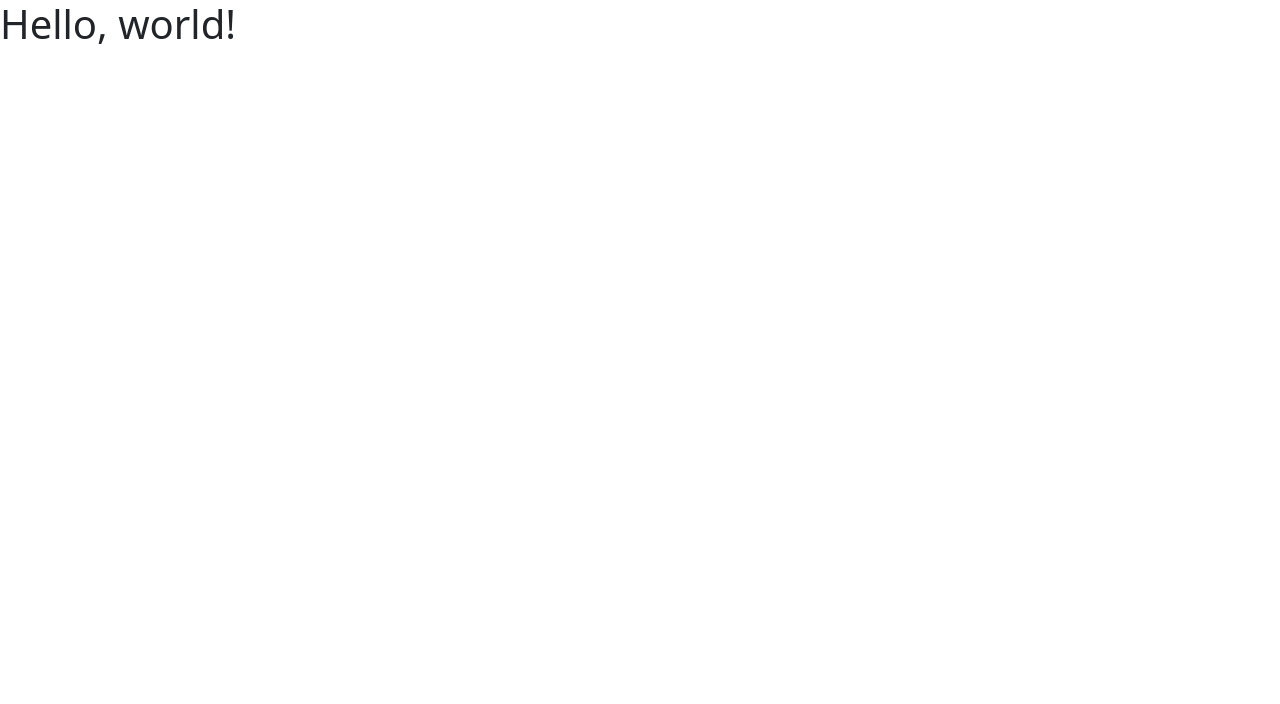
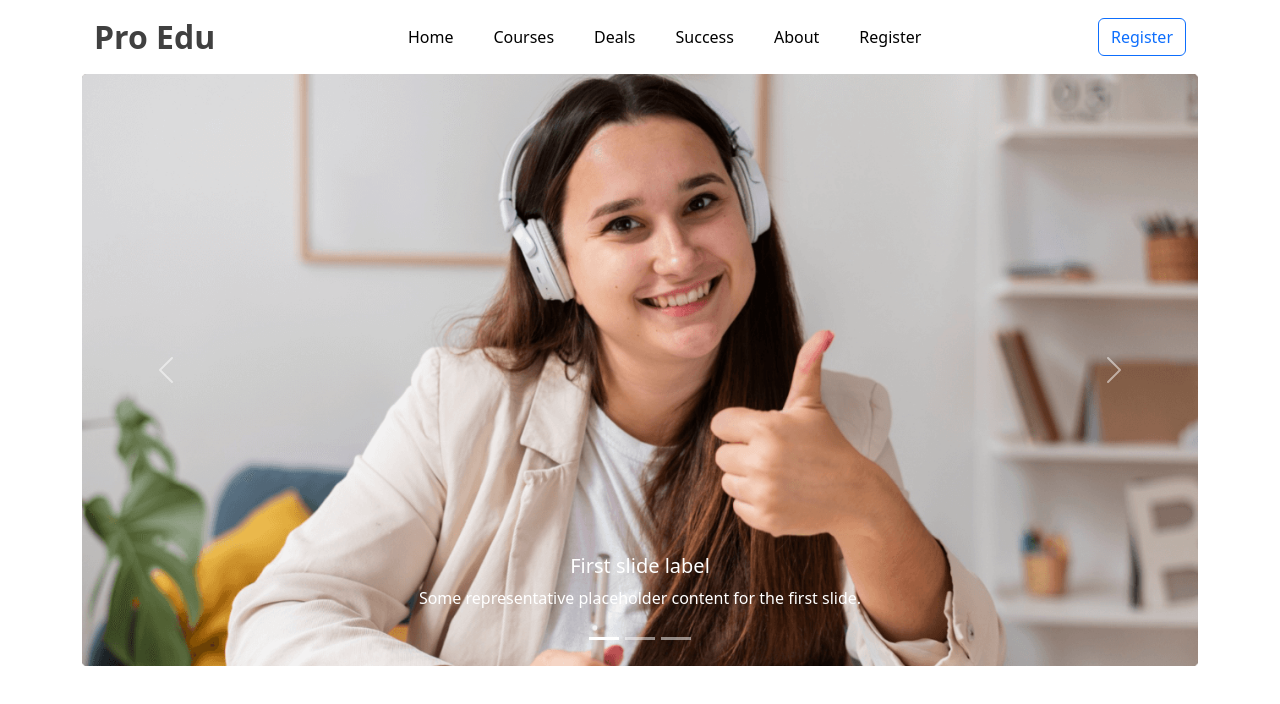
Before and after one commit to MozzammelRidoy/EdTech, a plain HTML site: page index.html in a window 1280 px wide. Drawn offline with nearby package versions, Linux system fonts and the light colour scheme; a web font is replaced by a local one.

Commit message:
Navbar Complete

```diff
--- a/index.html
+++ b/index.html
@@ -6,25 +6,108 @@
     <title>EdTech IT </title>
     <!-- Bootstrap Connect  -->
     <link href="https://cdn.jsdelivr.net/npm/bootstrap@5.3.0/dist/css/bootstrap.min.css" rel="stylesheet" integrity="sha384-9ndCyUaIbzAi2FUVXJi0CjmCapSmO7SnpJef0486qhLnuZ2cdeRhO02iuK6FUUVM" crossorigin="anonymous">
+
+    <!-- font family -->
+    <link href="https://fonts.googleapis.com/css2?family=Agdasima&family=Great+Vibes&family=Lobster&family=Rubik&family=Ubuntu&family=Yanone+Kaffeesatz&display=swap" rel="stylesheet">
   </head>
-  <body>
+  <body class="font-family: 'Yanone Kaffeesatz', sans-serif;">
+    <!-- Heading part  -->
+    <header class="container">
+      <!-- Nav Bar Section  -->
+
+        <section>
+          <nav class="navbar navbar-expand-lg">
+            <div class="container-fluid">
+              <a class="navbar-brand fs-2 fw-semibold text-black text-opacity-75" href="#">Pro Edu</a>
+              <button class="navbar-toggler" type="button" data-bs-toggle="collapse" data-bs-target="#navbarSupportedContent" aria-controls="navbarSupportedContent" aria-expanded="false" aria-label="Toggle navigation">
+                <span class="navbar-toggler-icon"></span>
+              </button>
+              <div class="collapse navbar-collapse" id="navbarSupportedContent">
+                <ul class="navbar-nav mx-auto mb-2 mb-lg-0 gap-4">
+                  <li class="nav-item">
+                    <a class="nav-link active" aria-current="page" href="#">Home</a>
+                  </li> <li class="nav-item">
+                    <a class="nav-link active" aria-current="page" href="#">Courses</a>
+                  </li> <li class="nav-item">
+                    <a class="nav-link active" aria-current="page" href="#">Deals</a>
+                  </li> <li class="nav-item">
+                    <a class="nav-link active" aria-current="page" href="#">Success</a>
+                  </li> <li class="nav-item">
+                    <a class="nav-link active" aria-current="page" href="#">About</a>
+                  </li> <li class="nav-item">
+                    <a class="nav-link active" aria-current="page" href="#">Register</a>
+                  </li>
+
+                </ul>
+                <button type="button" class="btn btn-outline-primary d-none d-md-block d-lg-block">Register</button>
+              </div>
+            </div>
+          </nav>
+        </section>
+        <section>
+          <div id="carouselExampleCaptions" class="carousel slide">
+            <div class="carousel-indicators">
+              <button type="button" data-bs-target="#carouselExampleCaptions" data-bs-slide-to="0" class="active" aria-current="true" aria-label="Slide 1"></button>
+              <button type="button" data-bs-target="#carouselExampleCaptions" data-bs-slide-to="1" aria-label="Slide 2"></button>
+              <button type="button" data-bs-target="#carouselExampleCaptions" data-bs-slide-to="2" aria-label="Slide 3"></button>
+            </div>
+            <div class="carousel-inner">
+              <div  class="carousel-item  active">
+                <img src="images/cover/cover-1.png" class="d-block w-100" alt="...">
+                <div class="carousel-caption img-fluid d-none d-md-block">
+                  <h5>First slide label</h5>
+                  <p>Some representative placeholder content for the first slide.</p>
+                </div>
+              </div>
+              <div  class="carousel-item ">
+                <img src="images/cover/cover-2.jpg" class="d-block w-100" alt="...">
+                <div class="carousel-caption img-fluid d-none d-md-block">
+                  <h5>Second slide label</h5>
+                  <p>Some representative placeholder content for the second slide.</p>
+                </div>
+              </div>
+              <div  class="carousel-item">
+                <img src="images/cover/cover-3.jpg" class="d-block w-100" alt="...">
+                <div class="carousel-caption img-fluid d-none d-md-block">
+                  <h5>Third slide label</h5>
+                  <p>Some representative placeholder content for the third slide.</p>
+                </div>
+              </div>
+            </div>
+            <button class="carousel-control-prev" type="button" data-bs-target="#carouselExampleCaptions" data-bs-slide="prev">
+              <span class="carousel-control-prev-icon" aria-hidden="true"></span>
+              <span class="visually-hidden">Previous</span>
+            </button>
+            <button class="carousel-control-next" type="button" data-bs-target="#carouselExampleCaptions" data-bs-slide="next">
+              <span class="carousel-control-next-icon" aria-hidden="true"></span>
+              <span class="visually-hidden">Next</span>
+            </button>
+          </div>
+        </section>
+
+    </header>
 
 
 
 
 
+    <!-- Main Part  -->
+    <main>
+
+
+
+    </main>
+
+
+
+    <!-- Footer Part  -->
+    <footer>
 
 
 
 
 
-    <h1>Hello, world!</h1>
-
-
-
-
-
-
+    </footer>
 
 
 
```
